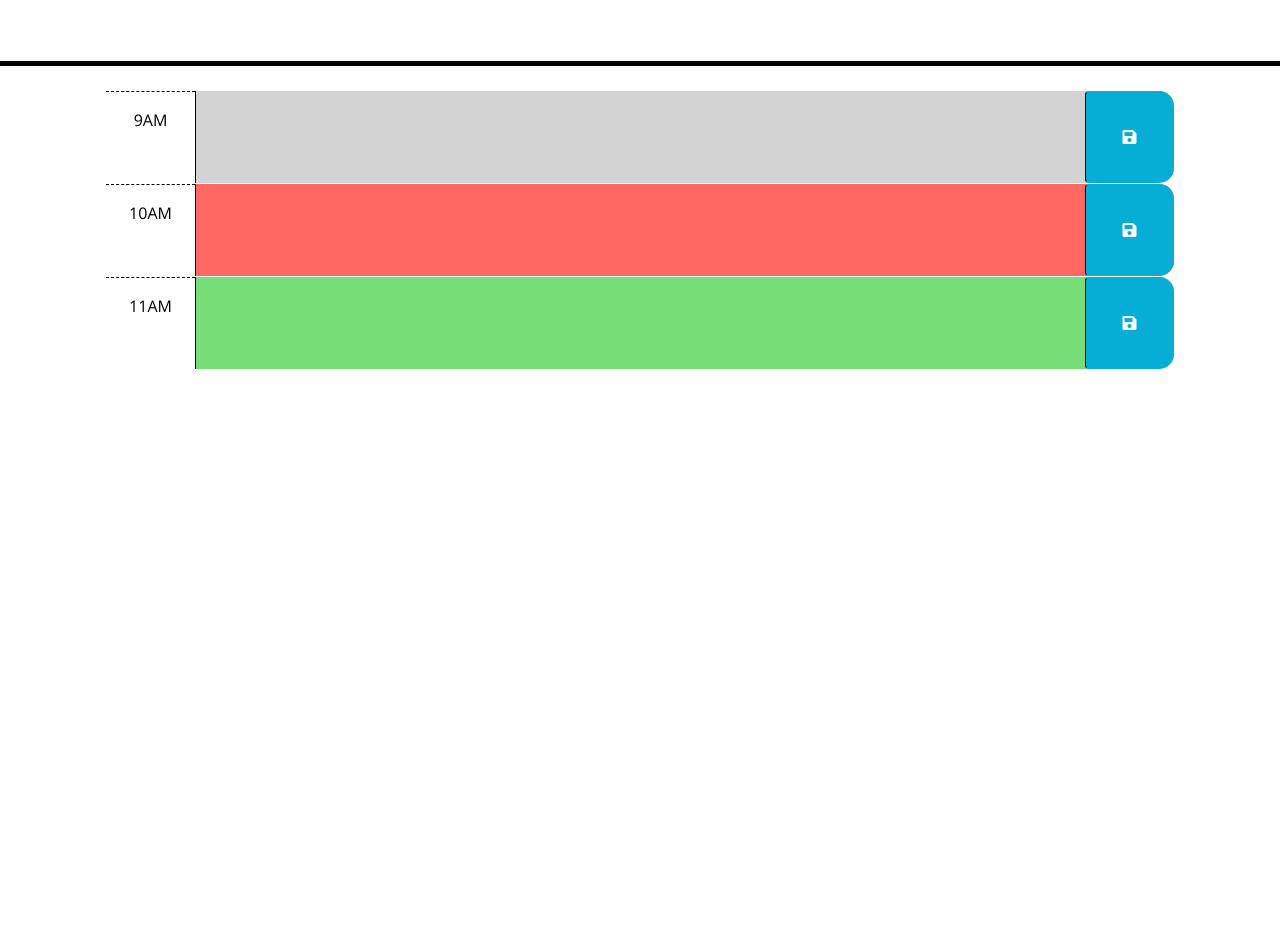
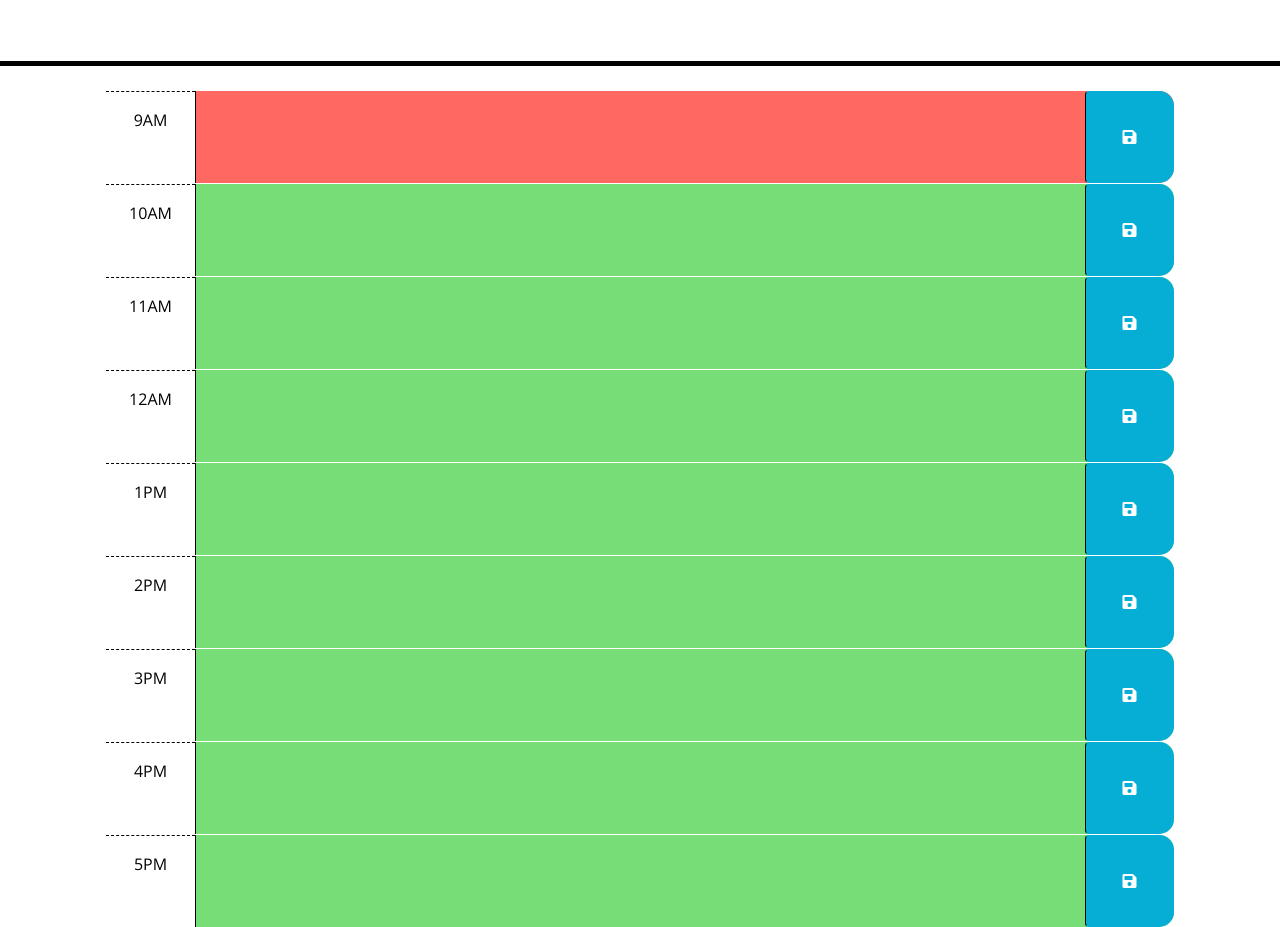
Before and after one commit to ulisesd15/work-day-scheduler, a plain HTML site: page index.html in a window 1280 px wide. Shown: the part 166-1093 px from the top of the page. Before the commit the page ends 800 px from the top, so only its background shows below. Drawn offline with nearby package versions, Linux system fonts and the light colour scheme.

Commit message:
started working on javascript file

```diff
--- a/assets/script.js
+++ b/assets/script.js
@@ -0,0 +1,51 @@
+// Wrap all code that interacts with the DOM in a call to jQuery to ensure that
+// the code isn't run until the browser has finished rendering all the elements
+// in the html.
+var time = dayjs().format('hh:mm:ss');
+var description = $('.description');
+var saveBtn =  $('saveBtn');
+var currentDay = dayjs().format('MMMM-D-YYYY');
+
+
+
+
+$(function () {
+    // TODO: Add a listener for click events on the save button. This code should
+    // use the id in the containing time-block as a key to save the user input in
+    // local storage. HINT: What does `this` reference in the click listener
+    // function? How can DOM traversal be used to get the "hour-x" id of the
+    // time-block containing the button that was clicked? How might the id be
+    // useful when saving the description in local storage?
+    saveBtn.on('click', function(event){
+        event.preventDefault();
+
+        var input = description.value.trim();
+
+        if (input === ''){
+            return;
+        }
+
+        description.push(input);
+        localStorage.setItem('todo',JSON.stringify('input'));
+
+
+    })
+
+
+    // TODO: Add code to apply the past, present, or future class to each time
+    // block by comparing the id to the current hour. HINTS: How can the id
+    // attribute of each time-block be used to conditionally add or remove the
+    // past, present, and future classes? How can Day.js be used to get the
+    // current hour in 24-hour time?
+    if (time.isSame)
+
+
+    // TODO: Add code to get any user input that was saved in localStorage and set
+    // the values of the corresponding textarea elements. HINT: How can the id
+    // attribute of each time-block be used to do this?
+
+
+    // TODO: Add code to display the current date in the header of the page.
+    var currentDay = dayjs().format('MMMM-D-YYYY');
+    $("#currentDay").text(currentDay);
+  });
--- a/index.html
+++ b/index.html
@@ -29,18 +29,8 @@
       <p id="currentDay" class="lead"></p>
     </header>
     <div class="container-lg px-5">
-      <!-- Use class for "past", "present", and "future" to apply styles to the
-        time-block divs accordingly. The javascript will need to do this by
-        adding/removing these classes on each div by comparing the hour in the
-        id to the current hour. The html provided below is meant to be an example
-        demonstrating how the css provided can be leveraged to create the
-        desired layout and colors. The html below should be removed or updated
-        in the finished product. Remember to delete this comment once the
-        code is implemented.
-        -->
 
-      <!-- Example of a past time block. The "past" class adds a gray background color. -->
-      <div id="hour-9" class="row time-block past">
+      <div id="hour-9" class="row time-block present">
         <div class="col-2 col-md-1 hour py-3">9AM</div>
         <textarea class="col-8 col-md-10 description" rows="3"> </textarea>
         <button class="btn saveBtn col-2 col-md-1" aria-label="save">
@@ -48,8 +38,7 @@
         </button>
       </div>
 
-      <!-- Example of a a present time block. The "present" class adds a red background color. -->
-      <div id="hour-10" class="row time-block present">
+      <div id="hour-10" class="row time-block future">
         <div class="col-2 col-md-1 hour py-3">10AM</div>
         <textarea class="col-8 col-md-10 description" rows="3"> </textarea>
         <button class="btn saveBtn col-2 col-md-1" aria-label="save">
@@ -57,7 +46,6 @@
         </button>
       </div>
 
-      <!-- Example of a future time block. The "future" class adds a green background color. -->
       <div id="hour-11" class="row time-block future">
         <div class="col-2 col-md-1 hour py-3">11AM</div>
         <textarea class="col-8 col-md-10 description" rows="3"> </textarea>
@@ -65,6 +53,56 @@
           <i class="fas fa-save" aria-hidden="true"></i>
         </button>
       </div>
+
+      <div id="hour-12" class="row time-block future">
+        <div class="col-2 col-md-1 hour py-3">12AM</div>
+        <textarea class="col-8 col-md-10 description" rows="3"> </textarea>
+        <button class="btn saveBtn col-2 col-md-1" aria-label="save">
+          <i class="fas fa-save" aria-hidden="true"></i>
+        </button>
+      </div>
+
+      <div id="hour-1" class="row time-block future">
+        <div class="col-2 col-md-1 hour py-3">1PM</div>
+        <textarea class="col-8 col-md-10 description" rows="3"> </textarea>
+        <button class="btn saveBtn col-2 col-md-1" aria-label="save">
+          <i class="fas fa-save" aria-hidden="true"></i>
+        </button>
+      </div>
+
+      <div id="hour-2" class="row time-block future">
+        <div class="col-2 col-md-1 hour py-3">2PM</div>
+        <textarea class="col-8 col-md-10 description" rows="3"> </textarea>
+        <button class="btn saveBtn col-2 col-md-1" aria-label="save">
+          <i class="fas fa-save" aria-hidden="true"></i>
+        </button>
+      </div>
+
+      <div id="hour-3" class="row time-block future">
+        <div class="col-2 col-md-1 hour py-3">3PM</div>
+        <textarea class="col-8 col-md-10 description" rows="3"> </textarea>
+        <button class="btn saveBtn col-2 col-md-1" aria-label="save">
+          <i class="fas fa-save" aria-hidden="true"></i>
+        </button>
+      </div>
+
+      <div id="hour-4" class="row time-block future">
+        <div class="col-2 col-md-1 hour py-3">4PM</div>
+        <textarea class="col-8 col-md-10 description" rows="3"> </textarea>
+        <button class="btn saveBtn col-2 col-md-1" aria-label="save">
+          <i class="fas fa-save" aria-hidden="true"></i>
+        </button>
+      </div>
+
+      <div id="hour-5" class="row time-block future">
+        <div class="col-2 col-md-1 hour py-3">5PM</div>
+        <textarea class="col-8 col-md-10 description" rows="3"> </textarea>
+        <button class="btn saveBtn col-2 col-md-1" aria-label="save">
+          <i class="fas fa-save" aria-hidden="true"></i>
+        </button>
+      </div>
+
+
 
     <script src="https://code.jquery.com/jquery-3.4.1.min.js"></script>
     <script
```
